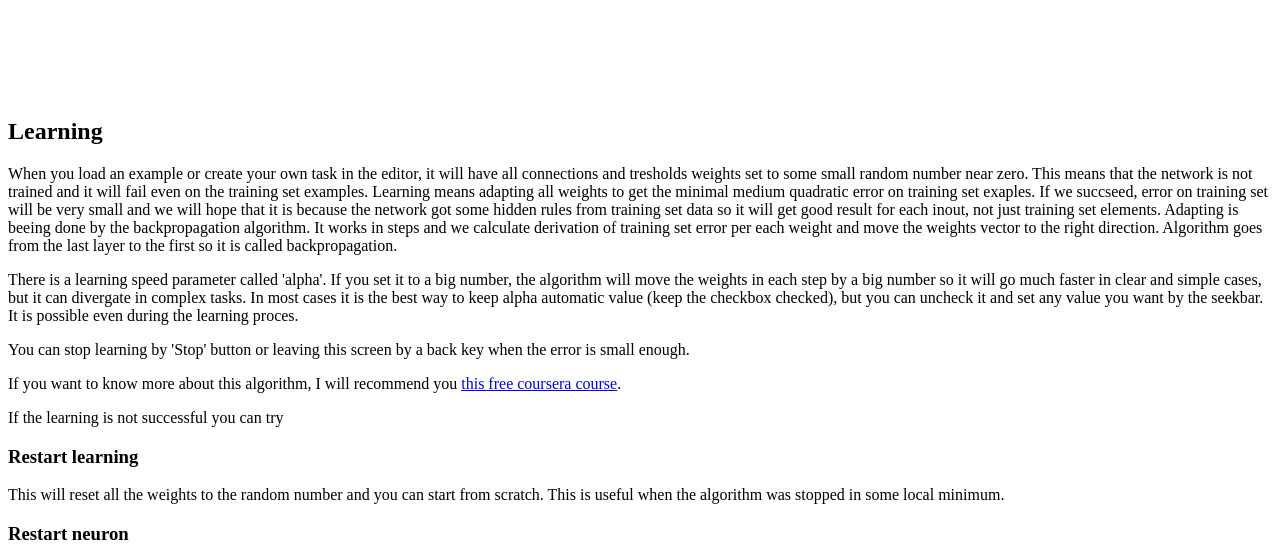
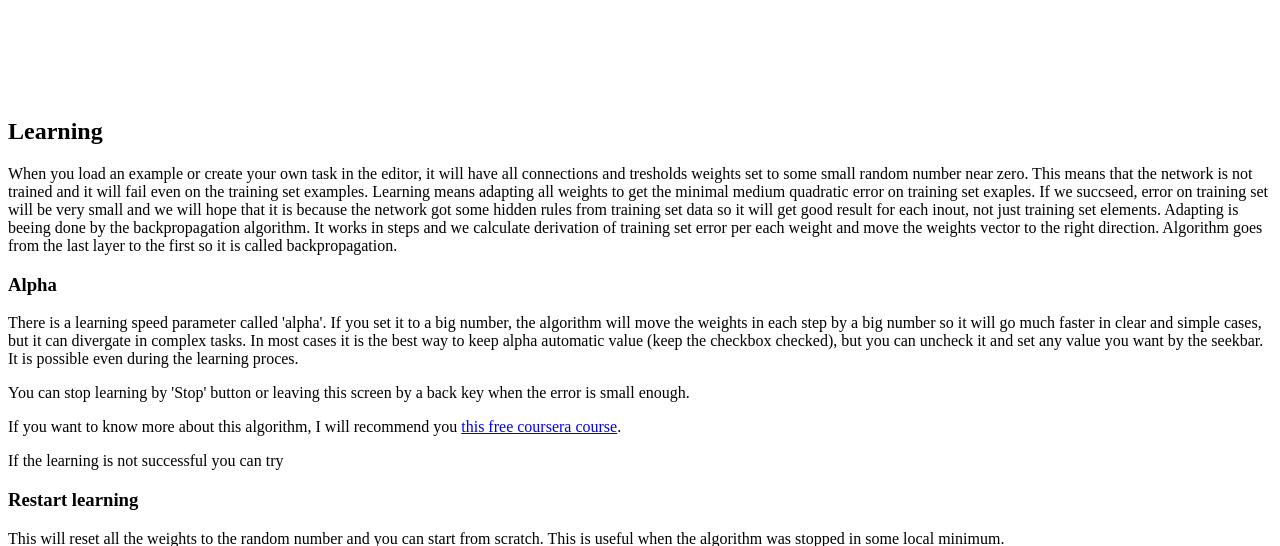
Before and after one commit to honzour/backpropagation, a PHP site: page /2.0/learning.php in a window 1280 px wide. Shown: the top 546 px of the page. Run offline with PHP 8.4, Linux system fonts and the light colour scheme.

Commit message:
alpha title

```diff
--- a/web/2.0/learning.php
+++ b/web/2.0/learning.php
@@ -11,6 +11,7 @@
 <P>
 When you load an example or create your own task in the editor, it will have all connections and tresholds weights set to some small random number near zero. This means that the network is not trained and it will fail even on the training set examples. Learning means adapting all weights to get the minimal medium quadratic error on training set exaples. If we succseed, error on training set will be very small and we will hope that it is because the network got some hidden rules from training set data so it will get good result for each inout, not just training set elements. Adapting  is beeing done by the backpropagation algorithm. It works in steps and we calculate derivation of training set error per each weight and move the weights vector to the right direction. Algorithm goes from the last layer to the first so it is called backpropagation.
 </P>
+<H3>Alpha</H3>
 <P>
 There is a learning speed parameter called 'alpha'. If you set it to a big number, the algorithm will move the weights in each step by a big number so it will go much faster in clear and simple cases, but it can divergate in complex tasks. In most cases it is the best way to keep alpha automatic value (keep the checkbox checked), but you can uncheck it and set any value you want by the seekbar. It is possible even during the learning proces.
 </P>
```
